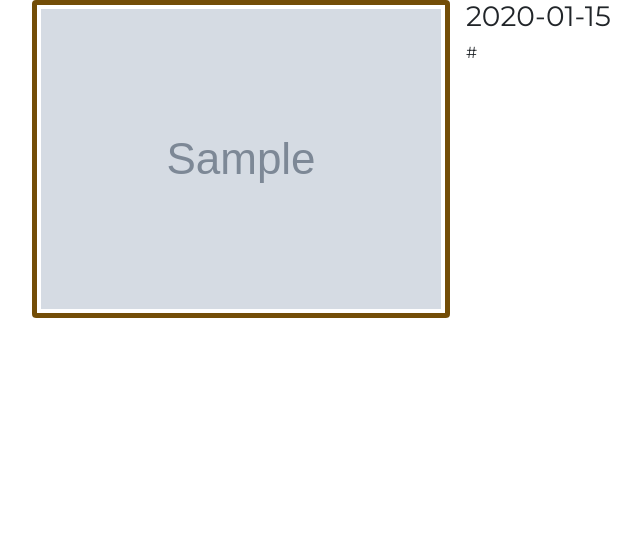
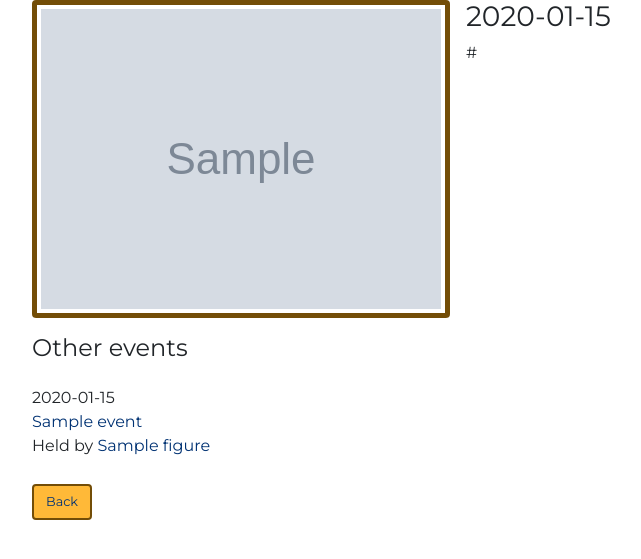
Before and after one commit to Shilldon/artifact-auction, a Django app: template history/templates/historical_event.html in a window 1280 px wide. Shown: the part 192-751 px from the top of the page, without its empty margins (53-694 px from the left). Run offline with Django 3.2, Linux system fonts and the light colour scheme; the template is opened without the code that fills it: values that come from a table or form of the project are taken from there, others are empty; tables that the repository leaves empty hold one stand-in row (values such as "Sample post"); grey boxes marked "Sample" are stand-in pictures; some libraries are stand-ins or nearby versions.

Commit message:
updated event view and template with minor amendments following testing

```diff
--- a/history/templates/historical_event.html
+++ b/history/templates/historical_event.html
@@ -56,7 +56,7 @@
     </div>
 </section>
 
-{% if other_events|length > 1 %}
+{% if other_events|length > 0 %}
 <section>
     <div class="container">
         <div class="row  my-3">
@@ -65,7 +65,6 @@
             </div>
         </div>
         {% for other_event in other_events %}
-        {% if other_event.id != event.id %}
             {% if other_event.date %}
             <div class="row">
                 <div class="col-12">
@@ -88,7 +87,6 @@
             {% if not forloop.last %}
             <hr>
             {% endif %}
-        {% endif %}
         {% endfor %}
 
     </div>
--- a/history/views.py
+++ b/history/views.py
@@ -15,7 +15,7 @@ def display_historical_figure(request, id):
 def display_event(request, id):
     event = get_object_or_404(Event, pk=id)
     try:
-        other_events = Event.objects.filter(artifact=event.artifact).order_by('sort_year', 'month', 'day')
+        other_events = Event.objects.filter(artifact=event.artifact).order_by('sort_year', 'month', 'day').exclude(pk=id)
     except:
         other_events = None
 
```
